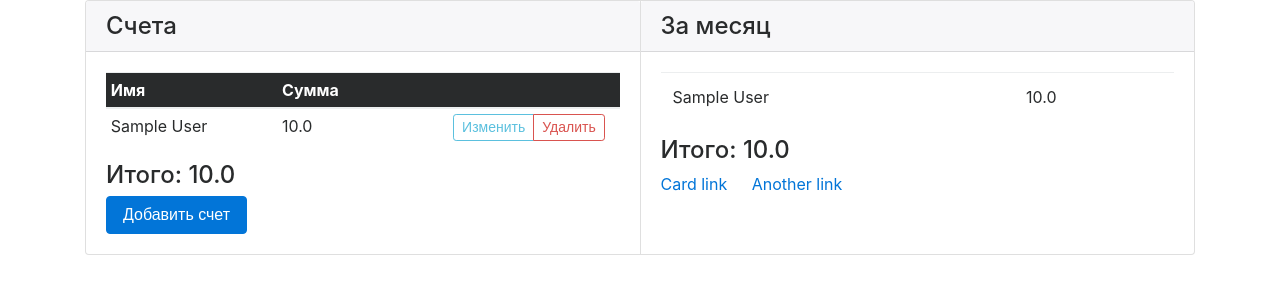
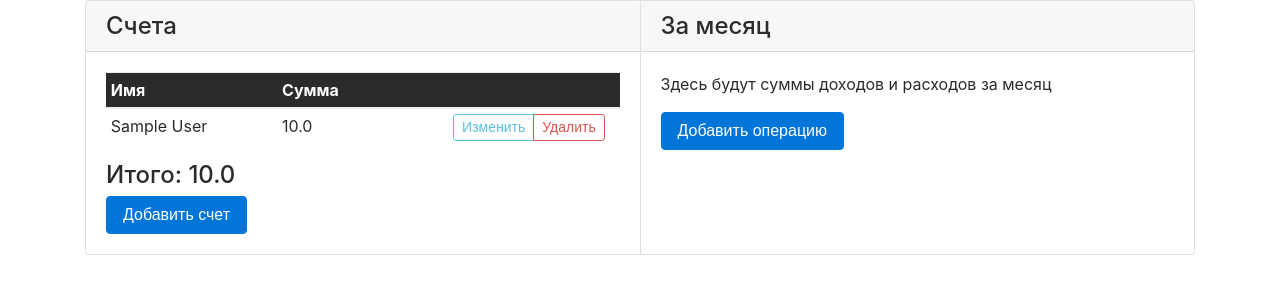
Before and after one commit to balalay12/financeapp, a Django app: page / in a window 1280 px wide. Shown: the part 54-354 px from the top of the page. Run offline with Django 3.2, Linux system fonts and the light colour scheme; a user stored in the database is signed in; tables that the repository leaves empty hold one stand-in row (values such as "Sample post"); some libraries are stand-ins or nearby versions.

Commit message:
new modal form

```diff
--- a/finance/templates/index.html
+++ b/finance/templates/index.html
@@ -45,23 +45,8 @@
                 <div class="card">
                     <h4 class="card-header">За месяц</h4>
                     <div class="card-block">
-                        {% if accounts %}
-                            <table class="table">
-                                {% for acc in accounts %}
-                                    <tbody>
-                                        <tr>
-                                            <td>{{ acc.name}}</td>
-                                            <td>{{ acc.score}}</td>
-                                        </tr>
-                                    </tbody>
-                                {% endfor %}
-                            </table>
-                        {% else %}
-                            карточек нет
-                        {% endif %}
-                        <h4>Итого: {{ accounts_sum.score__sum }}</h4>
-                        <a href="#" class="card-link">Card link</a>
-                        <a href="#" class="card-link">Another link</a>
+                        <p>Здесь будут суммы доходов и расходов за месяц</p>
+                        <button class="btn btn-primary" data-toggle="modal" data-target="#newOperation">Добавить операцию</button>
                     </div>
                 </div>
 
@@ -73,6 +58,8 @@
     {% endif %}
 
 <!-- Modal -->
+
+<!-- New account form -->
 <div class="modal fade" id="newAccount" tabindex="-1" role="dialog" aria-labelledby="newAccountLabel" aria-hidden="true">
   <div class="modal-dialog" role="document">
     <div class="modal-content">
@@ -99,6 +86,7 @@
   </div>
 </div>
 
+<!-- Delete account form -->
 <div class="modal fade" id="deleteAccount" tabindex="-1" role="dialog" aria-labelledby="deleteAccountLabel" aria-hidden="true">
   <div class="modal-dialog" role="document">
     <div class="modal-content">
@@ -121,4 +109,40 @@
     </div>
   </div>
 </div>
+
+<!-- New operation form -->
+<div class="modal fade" id="newOperation" tabindex="-1" role="dialog" aria-labelledby="newOperationLabel" aria-hidden="true">
+  <div class="modal-dialog" role="document">
+    <div class="modal-content">
+      <div class="modal-header">
+        <h5 class="modal-title" id="newOperationLabel">Новая операция</h5>
+        <button type="button" class="close" data-dismiss="modal" aria-label="Close">
+          <span aria-hidden="true">&times;</span>
+        </button>
+      </div>
+      <form id="newOperationForm" method="POST">
+        {% csrf_token %}
+        <div class="modal-body">
+            <div class="form-group">
+                <label for="inputDate" class="sr-only">Дата</label>
+                <input id="inputDate" name="name" type="date"  class="form-control" placeholder="Дата" required="">
+            </div>
+            <div class="form-group">
+                <label for="selectAccount" class="sr-only">Счет</label>
+                <select class="form-controll" id="selectAccount">
+                    {% for acc in accounts %}
+                        <option value="acc.id">{{ acc.name }}</option>
+                    {% endfor %}
+                </select>
+            </div>
+        </div>
+        <div class="modal-footer">
+            <button type="button" class="btn btn-secondary" data-dismiss="modal">Закрыть</button>
+            <button type="submit" class="btn btn-primary">Сохранить</button>
+        </div>
+      </form>
+    </div>
+  </div>
+</div>
+
 {% endblock %}
```
